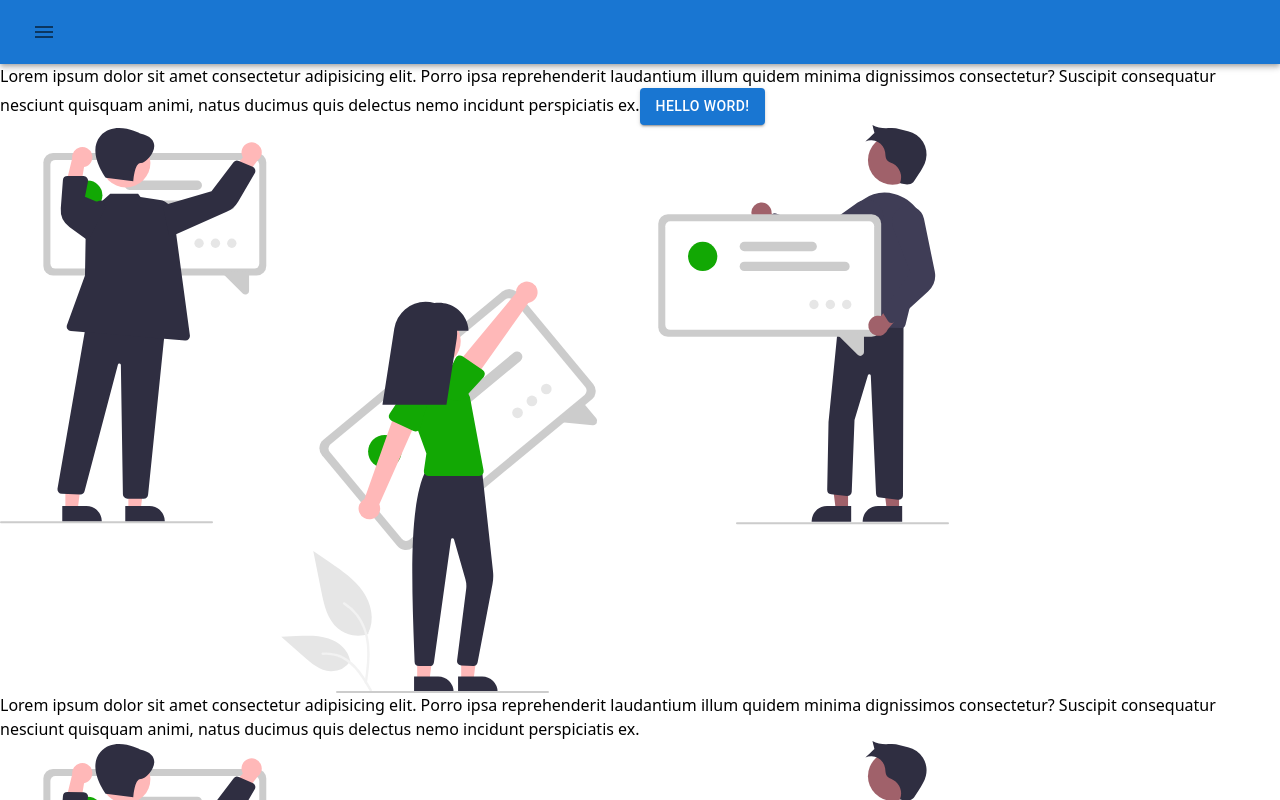
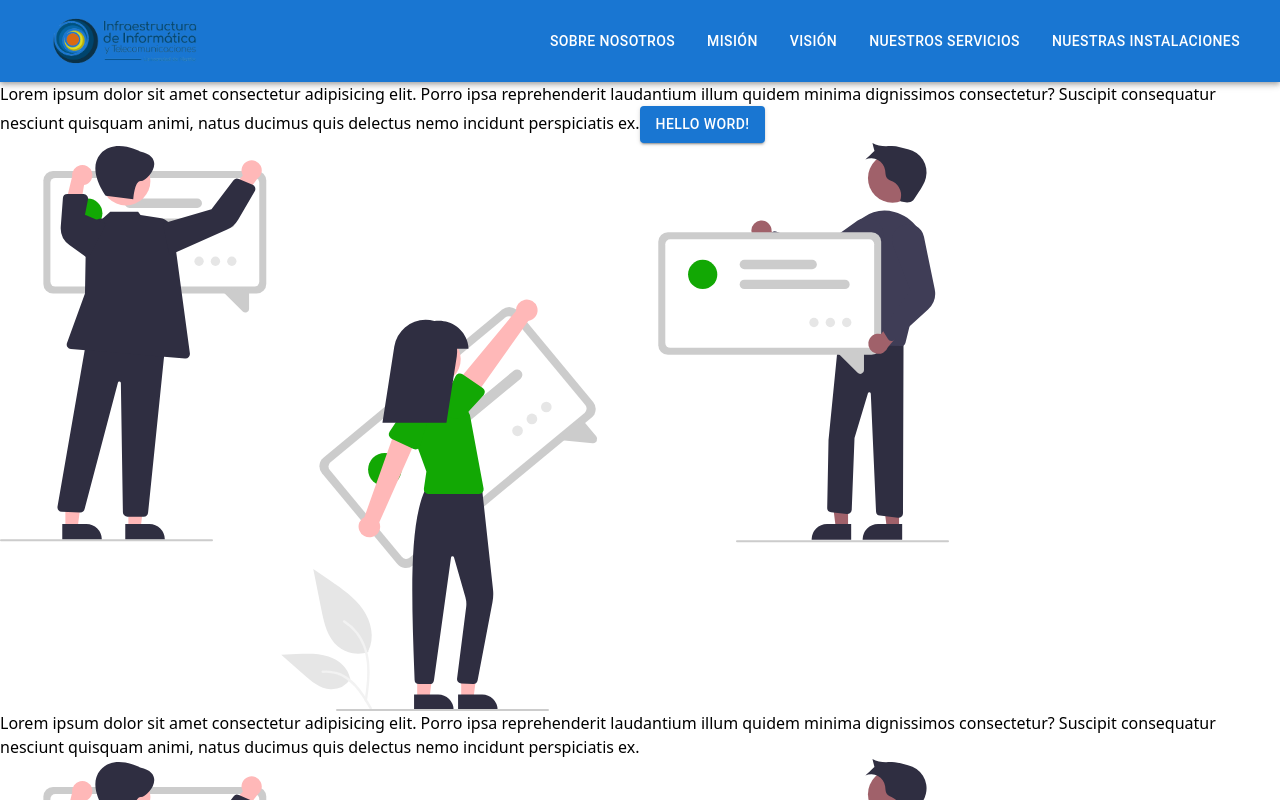
Before and after one commit to OmarTimana/soporteIIT, a React (Vite) app: page / in a window 1280 px wide. Shown: the top 800 px of the page. Built offline with nearby package versions, Linux system fonts and the light colour scheme.

Commit message:
Material Nav Mid

```diff
--- a/src/App.jsx
+++ b/src/App.jsx
@@ -1,16 +1,14 @@
-import { useState } from 'react'
-import iitLogo from '/logo_SIIT.png'
+
 import uLogo from '/Logo_Universidad.png'
 import img from '/example.svg'
 
 import Navbar from './Components/Navbar/Navbar'
 
-import { Box, Button, Container } from '@mui/material'
+import { Box, Button } from '@mui/material'
 
 
 
 function App() {
-  const [count, setCount] = useState(0)
 
   return (
     <>
@@ -47,7 +45,7 @@ function App() {
 
       </div>
 
-      <div name='vision' className='bg-gray-300 w-full h-screen flex flex-row items-center'>
+      <div name='vision' id='vision' className='bg-gray-300 w-full h-screen flex flex-row items-center'>
 
         <div className='w-1/2 p-32'>
           Lorem ipsum dolor sit amet consectetur adipisicing elit. Porro ipsa reprehenderit laudantium illum quidem minima dignissimos consectetur? Suscipit consequatur nesciunt quisquam animi, natus ducimus quis delectus nemo incidunt perspiciatis ex.
@@ -59,7 +57,7 @@ function App() {
 
       </div>
 
-      <div name='services' className='bg-gray-200 w-full h-screen flex flex-row-reverse items-center'>
+      <div name='services' id='services' className='bg-gray-200 w-full h-screen flex flex-row-reverse items-center'>
 
         <div className='w-1/2 p-32'>
           Lorem ipsum dolor sit amet consectetur adipisicing elit. Porro ipsa reprehenderit laudantium illum quidem minima dignissimos consectetur? Suscipit consequatur nesciunt quisquam animi, natus ducimus quis delectus nemo incidunt perspiciatis ex.
--- a/src/Components/Navbar/Navbar.jsx
+++ b/src/Components/Navbar/Navbar.jsx
@@ -1,8 +1,18 @@
-import { AppBar, Button, Drawer, IconButton, Toolbar } from "@mui/material"
+import { AppBar, Button, Drawer, IconButton, Toolbar, Typography } from "@mui/material"
 import NavbarListDrawer from "./NavbarDrawer"
 import { useState } from "react"
 
+import iitLogo from '/logo_SIIT.png'
+
 import MenuIcon from '@mui/icons-material/Menu';
+
+const navLinks = [
+    {title: "Sobre Nosotros", path: "#about", icon: <MenuIcon></MenuIcon>},
+    {title: "Misión", path: "#mision", icon: <MenuIcon></MenuIcon>},
+    {title: "Visión", path: "#vision", icon: <MenuIcon></MenuIcon>},
+    {title: "Nuestros Servicios", path: "#services", icon: <MenuIcon></MenuIcon>},
+    {title: "Nuestras Instalaciones", path: "#spaces", icon: <MenuIcon></MenuIcon>}
+]
 
 export default function Navbar() {
 
@@ -13,8 +23,19 @@ export default function Navbar() {
             <AppBar position="static">
                 <Toolbar>
 
-                    <IconButton onClick={ () => setOpen(true) }>
-                        <MenuIcon></MenuIcon>
+                    <Button>
+                        <img src={iitLogo} alt="Logo_Soporte" width={180} />
+                    </Button>
+                    <Typography sx={{flexGrow:1}}></Typography>
+
+                    {
+                        navLinks.map( item => (
+                            <Button color="inherit" variant="h5" component="a" href={item.path} key={item.title}>{item.title}</Button>
+                        ))
+                    }
+
+                    <IconButton onClick={ () => setOpen(true) } sx={{justifySelf:"flex-end", display: {xl:"none", md:"none", sm:"block"}}}>
+                        <MenuIcon sx={{fontSize: 38}} ></MenuIcon>
                     </IconButton>
 
                 </Toolbar>
@@ -24,7 +45,7 @@ export default function Navbar() {
             {/* ------------------------------------ */}
 
             <Drawer open={open} onClose={ ()=>setOpen(false) }>
-                <NavbarListDrawer></NavbarListDrawer>
+                <NavbarListDrawer navLinks={navLinks}></NavbarListDrawer>
             </Drawer>
         </>
     )
--- a/src/Components/Navbar/NavbarDrawer.jsx
+++ b/src/Components/Navbar/NavbarDrawer.jsx
@@ -1,7 +1,7 @@
 import { List, ListItem, ListItemButton, ListItemText } from '@mui/material'
 import { Box } from '@mui/system'
 
-export default function NavbarListDrawer() {
+export default function NavbarListDrawer(navLinks) {
 
     return(
 
@@ -11,45 +11,20 @@ export default function NavbarListDrawer() {
 
                 <List disablePadding>
 
-                    <ListItem disablePadding>
+                    {
+                        navLinks.map( item => (
+                            <ListItem disablePadding key={item.title}>
 
-                    <ListItemButton component="a" href="#simple-list">
+                            <ListItemButton component="a" href={item.path}>
 
-                        <ListItemText primary="Item 1" />
+                                <ListItemText primary={item.title} />
 
-                    </ListItemButton>
+                            </ListItemButton>
 
-                    </ListItem>
+                            </ListItem>
 
-                    <ListItem disablePadding>
-
-                    <ListItemButton component="a" href="#simple-list">
-
-                        <ListItemText primary="Item 2" />
-
-                    </ListItemButton>
-
-                    </ListItem>
-
-                    <ListItem disablePadding>
-
-                    <ListItemButton component="a" href="#simple-list">
-
-                        <ListItemText primary="Item 3" />
-
-                    </ListItemButton>
-
-                    </ListItem>
-
-                    <ListItem disablePadding>
-
-                    <ListItemButton component="a" href="#simple-list">
-
-                        <ListItemText primary="Item 4" />
-
-                    </ListItemButton>
-
-                    </ListItem>
+                        ))
+                    }
 
                 </List>
 
```
